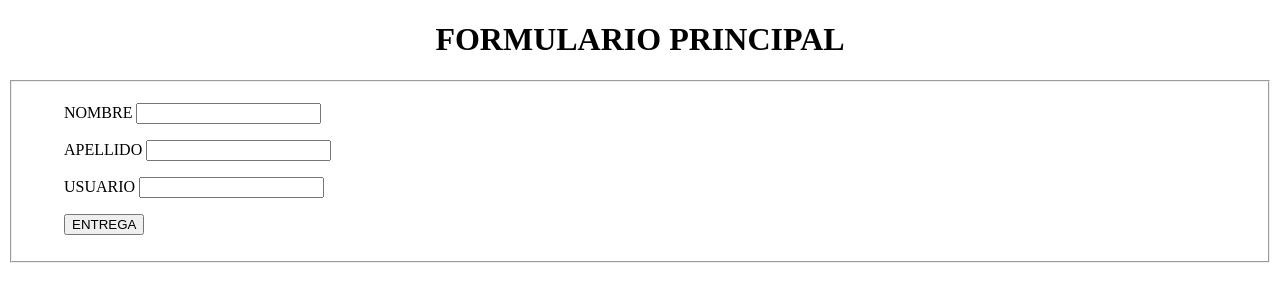
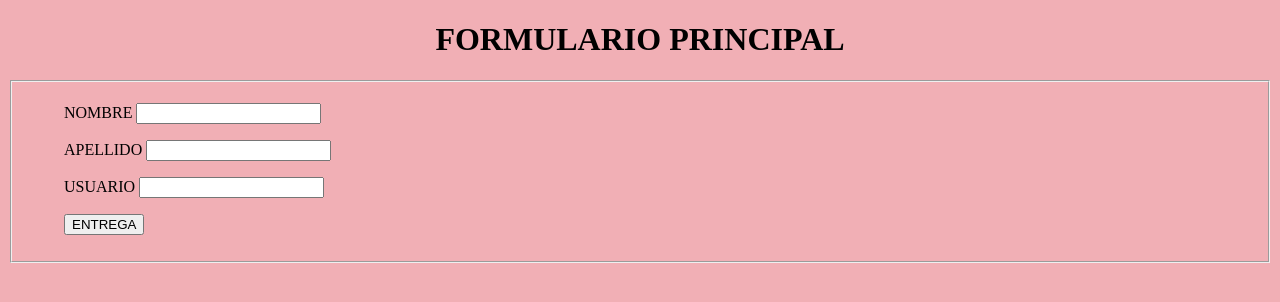
Before and after one commit to Fernando554/proyecto-emmanuel, a plain HTML site: page index.html in a window 1280 px wide. Drawn offline with Linux system fonts and the light colour scheme.

Commit message:
cambio de linea 8

```diff
--- a/index.html
+++ b/index.html
@@ -2,8 +2,15 @@
 <html>
 <head>
     <title>Proyecto Emmanuel</title>
+
+    <style>
+        body{
+            background: rgb(241, 175, 181);
+        }
+    </style>
     <meta charset="ut f-8">
     <h1><center>FORMULARIO PRINCIPAL</center></h1>
+
 </head>
 <body>
 <form>
```
